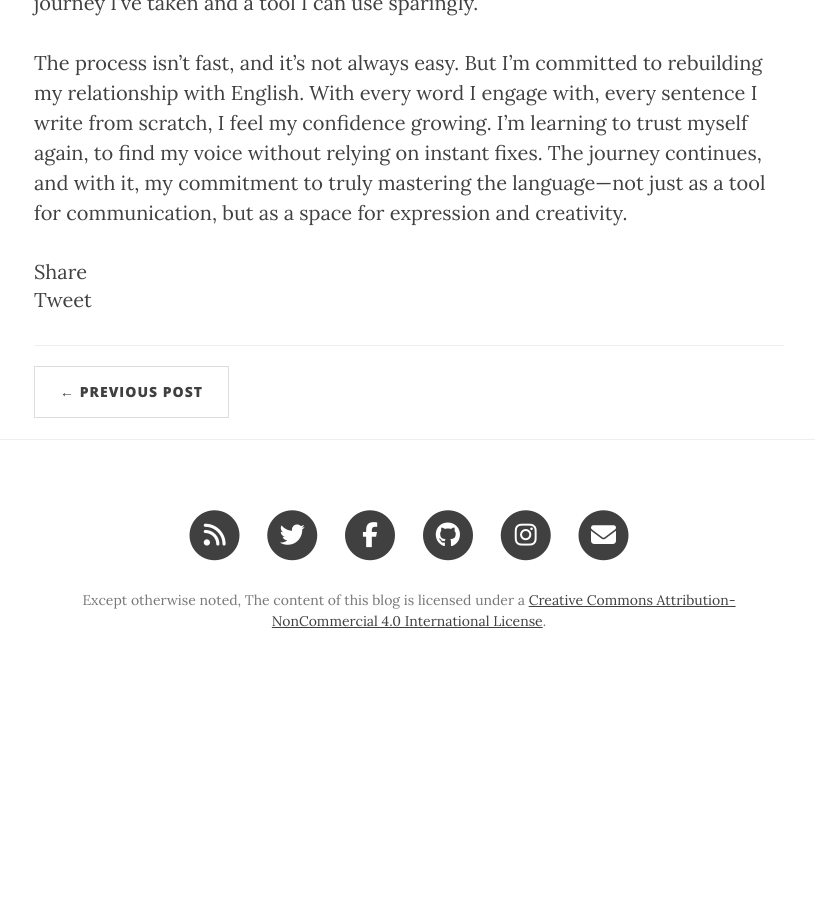
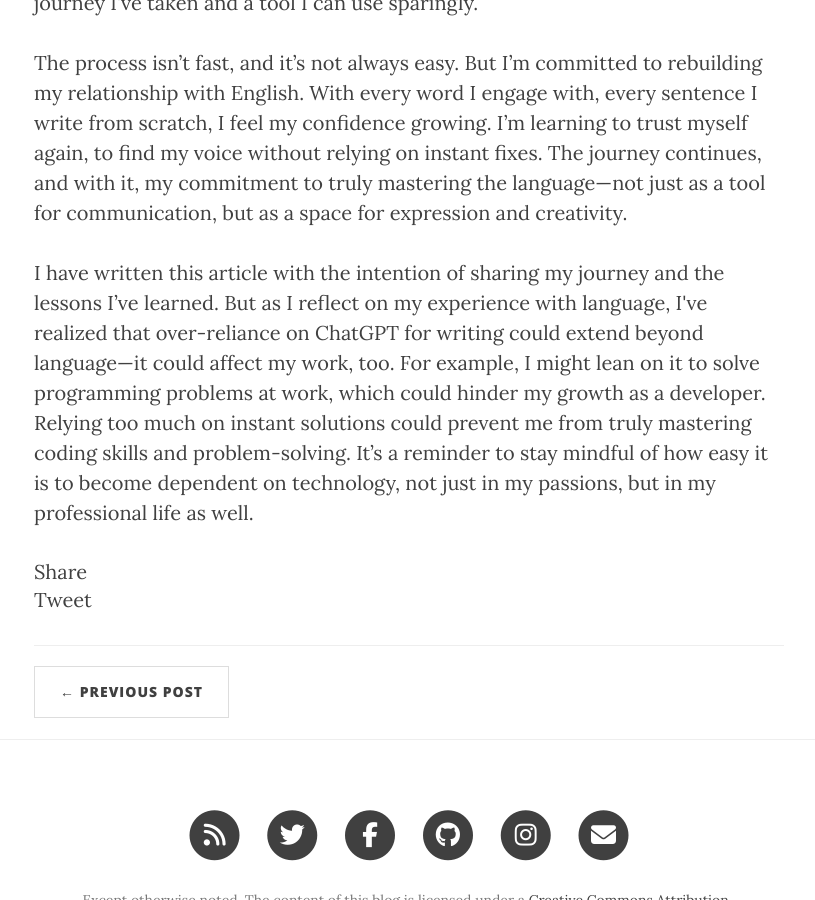
Before and after one commit to svijaykoushik/blog, a Jekyll site: the page built from _posts/2024-12-26-the-slow-decline-of-my-english-skills.markdown, in a window 1280 px wide and 900 px high, scrolled down 2817 px. Shown: the whole window, without its empty margins (231-1046 px from the left). Built offline with Jekyll 4.4.1, drawn with Linux system fonts in a browser that asks for light colours; nearby versions of some CDN libraries; comment, search, counter and statistics services are not loaded; before the commit the page ends 3514 px from its top, so only the background shows below that.

Commit message:
update article

```diff
--- a/_posts/2024-12-26-the-slow-decline-of-my-english-skills.markdown
+++ b/_posts/2024-12-26-the-slow-decline-of-my-english-skills.markdown
@@ -31,3 +31,5 @@ creditText: "Photo by Kampus Production on Pexels"
 <p>Every day, I push myself to interact with English on a more conscious level. When I come across a word I don’t know, I write it down, look it up, and integrate it into my vocabulary. I read articles and books that stretch my comprehension, and I write in journals, crafting essays, and even attempting creative pieces. Each of these exercises helps me regain the fluidity I once had with the language. Though I still turn to ChatGPT for occasional grammar checks, it’s no longer the crutch it once was. Now, I see it as a reminder of the journey I’ve taken and a tool I can use sparingly.</p>
 
 <p>The process isn’t fast, and it’s not always easy. But I’m committed to rebuilding my relationship with English. With every word I engage with, every sentence I write from scratch, I feel my confidence growing. I’m learning to trust myself again, to find my voice without relying on instant fixes. The journey continues, and with it, my commitment to truly mastering the language—not just as a tool for communication, but as a space for expression and creativity.</p>
+
+<p>I have written this article with the intention of sharing my journey and the lessons I’ve learned. But as I reflect on my experience with language, I've realized that over-reliance on ChatGPT for writing could extend beyond language—it could affect my work, too. For example, I might lean on it to solve programming problems at work, which could hinder my growth as a developer. Relying too much on instant solutions could prevent me from truly mastering coding skills and problem-solving. It’s a reminder to stay mindful of how easy it is to become dependent on technology, not just in my passions, but in my professional life as well.</p>
```
